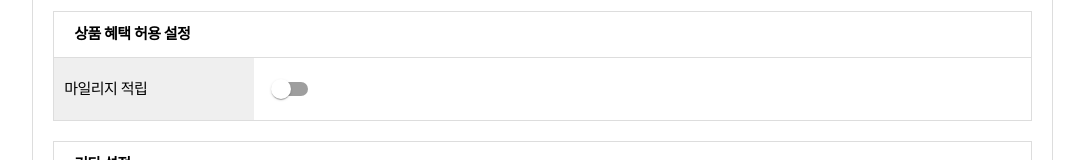
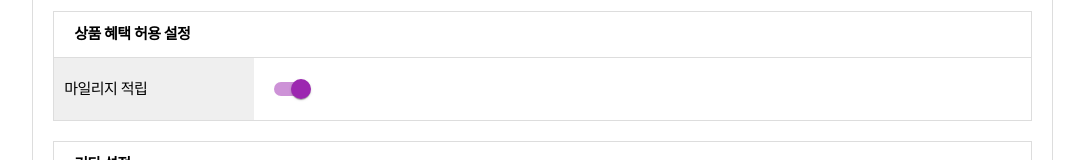
Before and after one commit to Free-Onboarding-team4/admin-product-regist, a React (Create React App) app: page / in a window 1280 px wide. Shown: the part 3227-3387 px from the top of the page, without its empty margins (187-1271 px from the left). Built offline with nearby package versions, Linux system fonts and the light colour scheme.

Commit message:
✨ 마일리지 default 설정 완료 및 switch 컴포넌트 제거

```diff
--- a/src/components/Library/BasicSwitches.jsx
+++ /dev/null
@@ -1,18 +0,0 @@
-import * as React from 'react';
-import Switch from '@mui/material/Switch';
-import styled from 'styled-components';
-
-const label = { inputProps: { 'aria-label': 'Switch demo' } };
-
-export const BasicSwitches = () => {
-  return (
-    <Container>
-      <Switch {...label} color="secondary" />
-    </Container>
-  );
-};
-
-const Container = styled.div`
-  display: flex;
-  flex-direction: column;
-`;
--- a/src/components/Library/index.js
+++ b/src/components/Library/index.js
@@ -1,3 +1,2 @@
 export { DatePickerBox } from './DatePickerBox';
 export { DateTimeCalender } from './DateTimeCalender';
-export { BasicSwitches } from './BasicSwitches';
--- a/src/components/Setting/EctSetting.jsx
+++ b/src/components/Setting/EctSetting.jsx
@@ -1,12 +1,14 @@
 import React from 'react';
 import { SectionBlock, OptionBlock } from 'components/Layouts';
-import { BasicSwitches } from 'components/Library';
+import Switch from '@mui/material/Switch';
+
+const label = { inputProps: { 'aria-label': 'Switch demo' } };
 
 export const EctSetting = ({ title }) => {
   return (
     <SectionBlock title={title}>
       <OptionBlock name="감사카드 제공">
-        <BasicSwitches />
+        <Switch {...label} color="secondary" />
       </OptionBlock>
     </SectionBlock>
   );
--- a/src/components/Setting/ProductAgree.jsx
+++ b/src/components/Setting/ProductAgree.jsx
@@ -1,12 +1,14 @@
 import React from 'react';
-import { BasicSwitches } from 'components/Library';
+import Switch from '@mui/material/Switch';
 import { SectionBlock, OptionBlock } from 'components/Layouts';
+
+const label = { inputProps: { 'aria-label': 'Switch demo' } };
 
 export const ProductAgree = ({ title }) => {
   return (
     <SectionBlock title={title}>
       <OptionBlock name="마일리지 적립">
-        <BasicSwitches />
+        <Switch {...label} color="secondary" defaultChecked />
       </OptionBlock>
     </SectionBlock>
   );
--- a/src/components/Setting/ProductDelivery.jsx
+++ b/src/components/Setting/ProductDelivery.jsx
@@ -1,24 +1,23 @@
 import React from 'react';
 import { SectionBlock, OptionBlock } from 'components/Layouts';
-import {
-  DateTimeCalender,
-  DatePickerBox,
-  BasicSwitches,
-} from 'components/Library';
+import { DateTimeCalender, DatePickerBox } from 'components/Library';
+import Switch from '@mui/material/Switch';
 import styled from 'styled-components';
+
+const label = { inputProps: { 'aria-label': 'Switch demo' } };
 
 export const ProductDelivery = ({ title }) => {
   return (
     <SectionBlock title={title}>
       <OptionBlock name="사용자 배송일 출발일 지정">
-        <BasicSwitches />
+        <Switch {...label} color="secondary" />
       </OptionBlock>
       <OptionBlock name="방문 수령">
-        <BasicSwitches />
+        <Switch {...label} color="secondary" />
       </OptionBlock>
       <OptionBlock name="선 주문 예약 배송">
         <SettingBox>
-          <BasicSwitches />
+          <Switch {...label} color="secondary" />
           <DateSection>
             <OrderTime>주문 시간</OrderTime>
             <DateTimeCalender />
```
